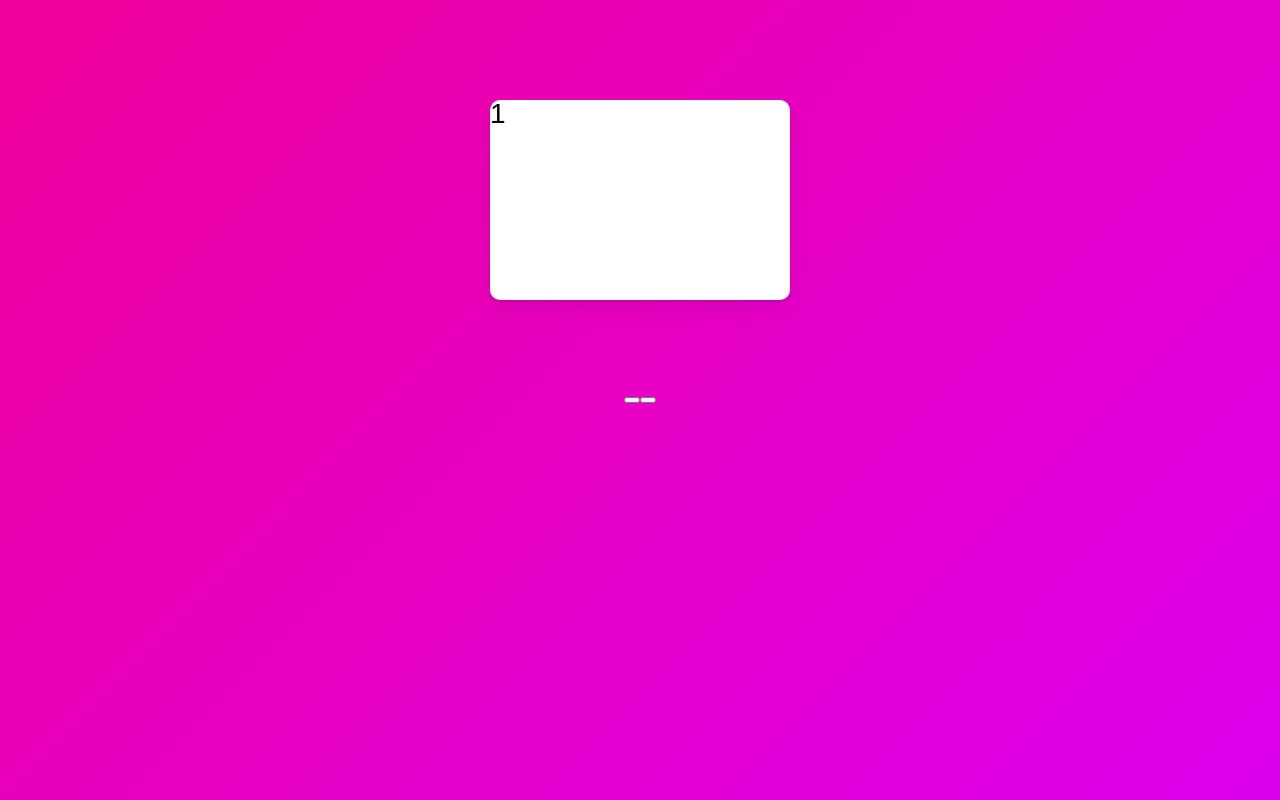
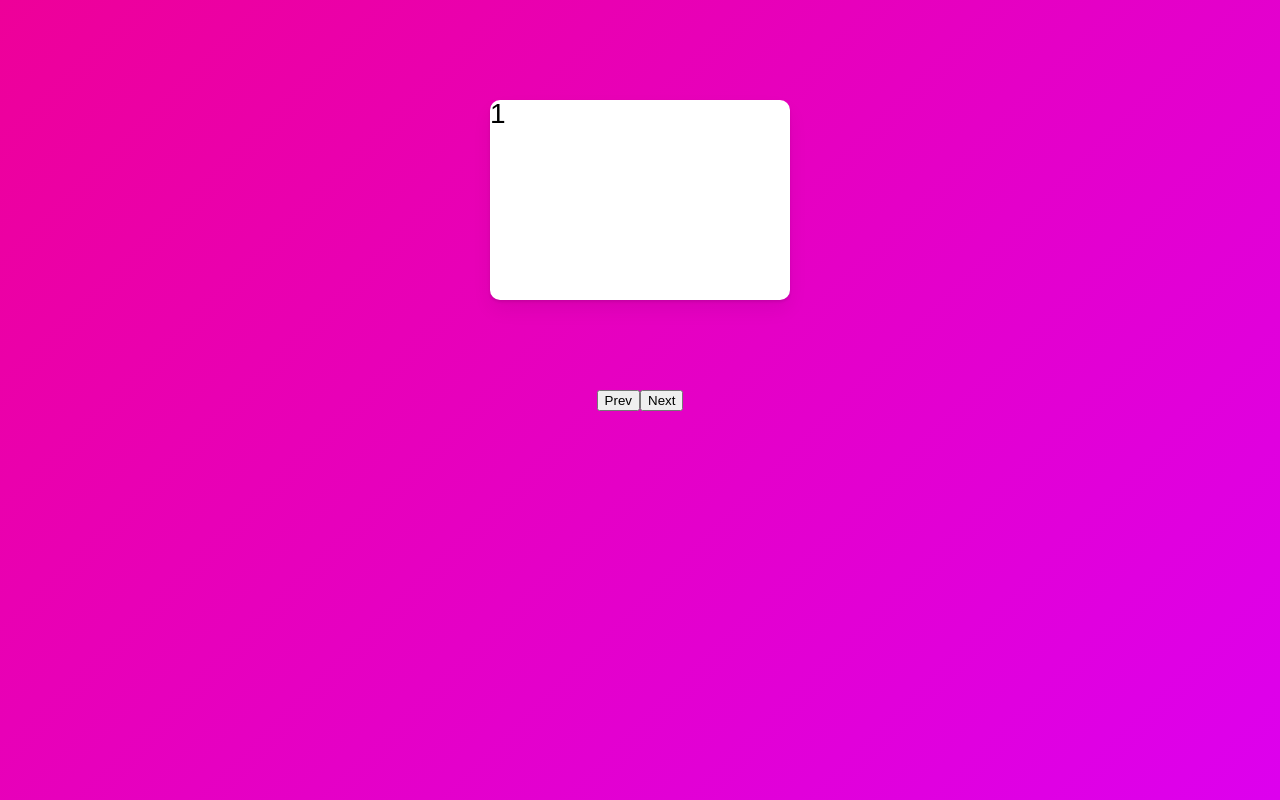
Before and after one commit to junha6316/react-tutorial, a React (Create React App) app in the folder animation/: page / in a window 1280 px wide. Built offline with nearby package versions, Linux system fonts and the light colour scheme.

Commit message:
7.13 slider part two

```diff
--- a/animation/src/App.tsx
+++ b/animation/src/App.tsx
@@ -48,54 +48,62 @@
 
 function App() {
   const [visible, setVisible] = useState(1);
+  const [back, setBack] = useState(false);
 
-  const nextPlease = () => setVisible((prev) => (prev === 10 ? 1 : prev + 1));
-  const prevPlease = () => setVisible((prev) => (prev === 1 ? 10 : prev - 1));
+  const nextPlease = () => {
+    setBack(true);
+    setVisible((prev) => (prev === 10 ? 1 : prev + 1));
+  };
+  const prevPlease = () => {
+    setBack(false);
+    setVisible((prev) => (prev === 1 ? 10 : prev - 1));
+  };
 
   const sliderVariants = {
-    invisible: {
-      x: 500,
+    entry: (back: boolean) => {
+      return {
+        x: back ? -500 : 500,
         opacity: 0,
         scale: 0,
+      };
     },
-    visible: {
+    center: {
       x: 0,
       opacity: 1,
       scale: 1,
       transition: {
-        duration: '1',
+        duration: '0.3',
       },
     },
-    end: {
-      x: -500,
+    end: (back: boolean) => {
+      return {
+        x: back ? 500 : -500,
         opacity: 0,
         scale: 0,
         rotateX: 180,
         transition: {
-        duration: '1',
-      },
+          duration: '0.3',
         },
       };
-
+    },
+  };
+  // exitBeforeEnter 하나의 애니메이션 종료후 동작
   return (
     <Wrapper>
-      <AnimatePresence>
-        <button onClick={prevPlease}></button>
-        {[1, 2, 3, 4, 5, 6, 7, 8, 9, 10].map((i) =>
-          i === visible ? (
+      <AnimatePresence exitBeforeEnter custom={back}>
         <Box
+          custom={back}
           variants={sliderVariants}
-              initial="invisible"
-              animate="visible"
+          initial="entry"
+          animate="center"
           exit="end"
-              key={i}
+          key={visible}
         >
-              {i}
+          {visible}
         </Box>
-          ) : null,
-        )}
-        <button onClick={nextPlease}></button>
       </AnimatePresence>
+      <button onClick={prevPlease}>Prev</button>
+      <button onClick={nextPlease}>Next</button>
     </Wrapper>
   );
 }
```
Lines whose indentation alone changed are shown as unchanged.
